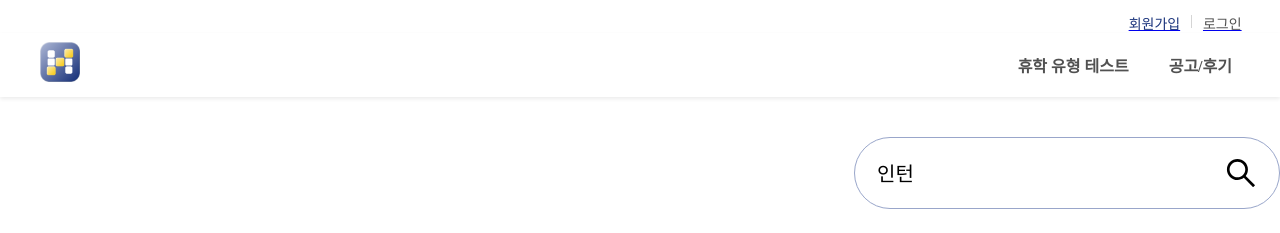
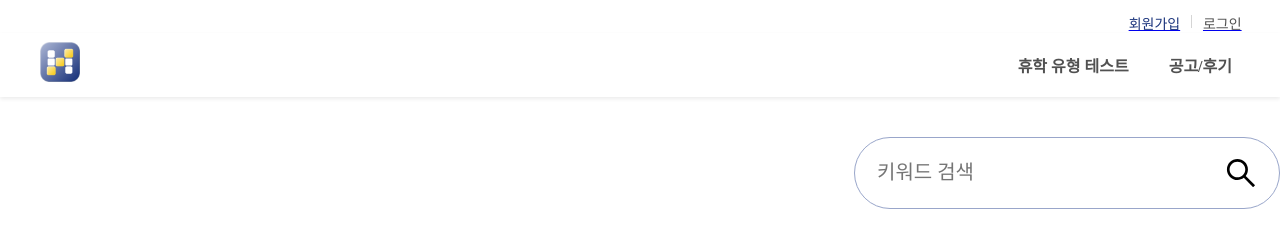
Before and after one commit to Youth-is-the-best/Youth-Client, a React (Create React App) app: page /notification in a window 1280 px wide. Shown: the top 233 px of the page. Built offline with nearby package versions, Linux system fonts and the light colour scheme; a web font is replaced by a local one.

Commit message:
design : 공고에 하트댓글삭제

```diff
--- a/src/pages/notification/Noti.jsx
+++ b/src/pages/notification/Noti.jsx
@@ -24,7 +24,7 @@ const Noti = () => {
 
   const [showNotice, setShowNotice] = useState(true);
   const [showReview, setShowReview] = useState(true);
-  const [searchKeyword, setSearchKeyword] = useState("인턴");
+  const [searchKeyword, setSearchKeyword] = useState("");
 
   const categorys = ["채용(인턴)", "자격증", "대외활동", "공모전", "취미", "여행", "자기계발", "휴식"];
   const categoryMap = {
@@ -428,31 +428,9 @@ const Noti = () => {
                   onClick={() => goNotice(item.id)}
                 />
                 <div>{item.title}</div>
-                <div>
-                  <img src={msgimg} />
-                  {item.comments_count}
-                </div>
               </Content>
             ))}
           {showReview &&
-            // recommend.map((item) => (
-            //   <Content key={item.id}>
-            //     <WriterDom>
-            //       <div>{item.username}</div>
-            //       <AiOutlineStar
-            //         size={20}
-            //         onClick={() => handleStorage(item.id, 'review')}
-            //         style={{ color: item.saved ? 'yellow' : 'black' }}
-            //       />
-            //     </WriterDom>
-            //     <PhotoBox
-            //       src={item.image}
-            //       alt={item.title}
-            //       onClick={() => goHue(item.id)}
-            //     />
-            //     <div>{item.title}</div>
-            //   </Content>
-            // ))
             review.map((item) => (
               <Content key={item.id}>
                 <WriterDom>
```
